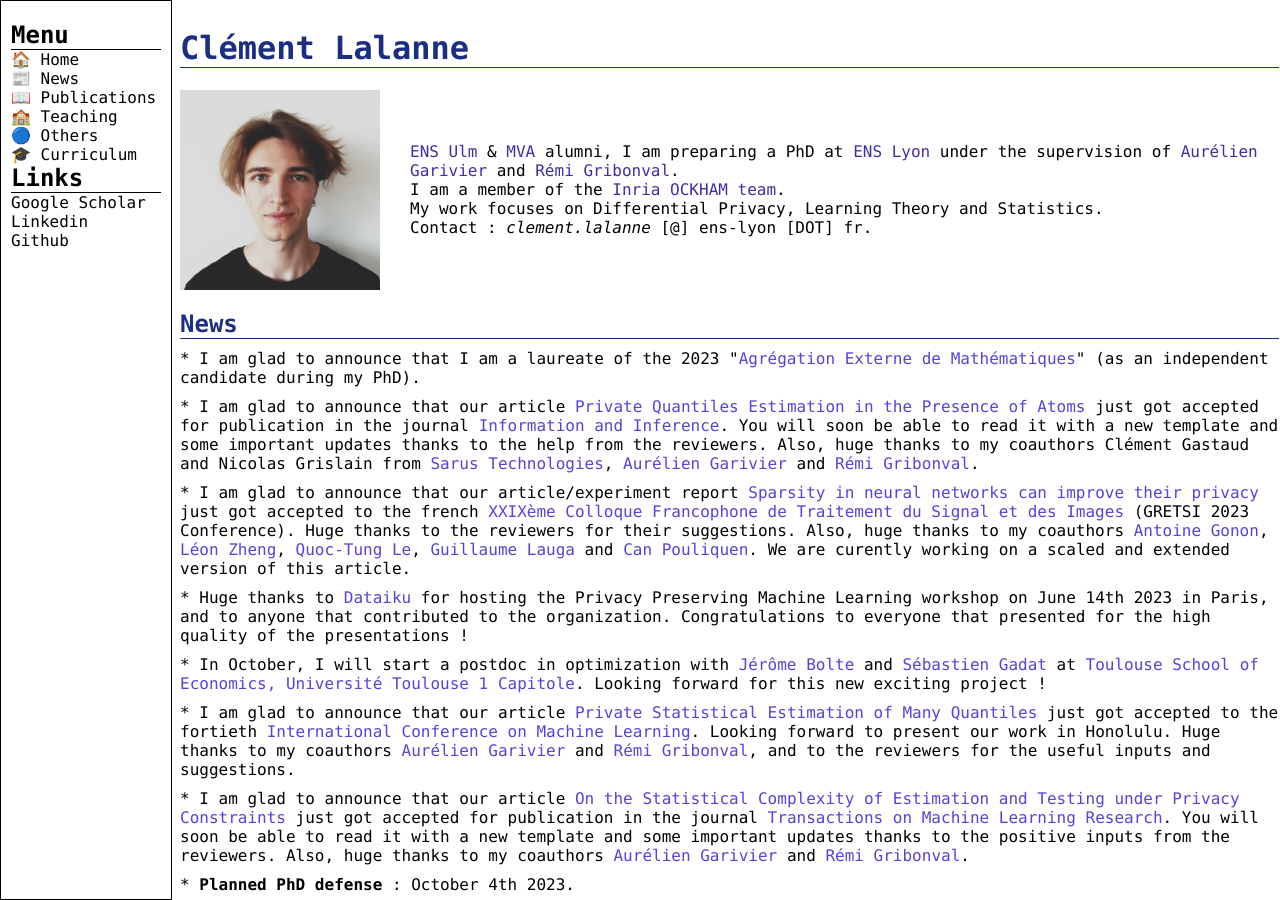
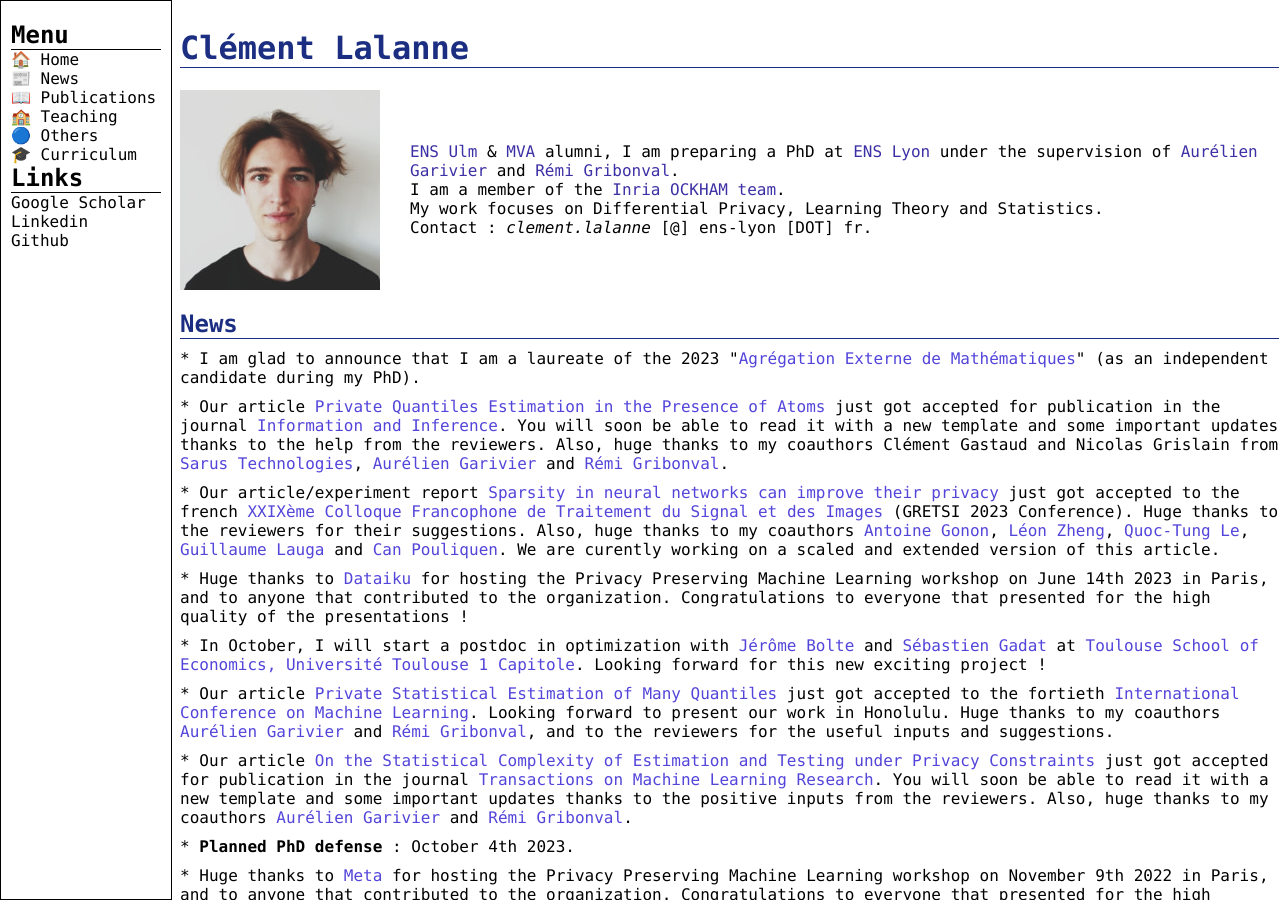
Before and after one commit to clemlal/clemlal.github.io, a Jekyll site: the page index.html, which Jekyll copies as it is, in a window 1280 px wide and 900 px high. Built offline with Jekyll 4.4.1, drawn with Linux system fonts in a browser that asks for light colours.

Commit message:
Update index.html

```diff
--- a/index.html
+++ b/index.html
@@ -135,12 +135,12 @@
       <h2>News</h2>
       <ul>
         <li>* I am glad to announce that I am a laureate of the 2023 "<a href="https://fr.wikipedia.org/wiki/Agr%C3%A9gation_de_math%C3%A9matiques" target="_blank" rel="noopener noreferrer">Agrégation Externe de Mathématiques</a>" (as an independent candidate during my PhD). </li>
-        <li>* I am glad to announce that our article <a href="https://hal.science/hal-03572701v2" target="_blank" rel="noopener noreferrer">Private Quantiles Estimation in the Presence of Atoms</a> just got accepted for publication in the journal <a href="https://academic.oup.com/imaiai" target="_blank" rel="noopener noreferrer">Information and Inference</a>. You will soon be able to read it with a new template and some important updates thanks to the help from the reviewers. Also, huge thanks to my coauthors Clément Gastaud and Nicolas Grislain from <a href="https://www.sarus.tech/" target="_blank" rel="noopener noreferrer">Sarus Technologies</a>, <a href="https://perso.ens-lyon.fr/aurelien.garivier/www.math.univ-toulouse.fr/_agarivie/index.html" target="_blank" rel="noopener noreferrer">Aurélien Garivier</a> and <a href="https://people.irisa.fr/Remi.Gribonval/" target="_blank" rel="noopener noreferrer" >Rémi Gribonval</a>.</li>
-        <li>* I am glad to announce that our article/experiment report <a href="https://hal.science/hal-04062317v2" target="_blank" rel="noopener noreferrer">Sparsity in neural networks can improve their privacy</a> just got accepted to the french <a href="https://www.gretsi.fr/" target="_blank" rel="noopener noreferrer">XXIXème Colloque Francophone de Traitement du Signal et des Images</a> (GRETSI 2023 Conference). Huge thanks to the reviewers for their suggestions. Also, huge thanks to my coauthors <a href="https://agonon.github.io/" target="_blank" rel="noopener noreferrer">Antoine Gonon</a>, <a href="https://leonzheng2.github.io/" target="_blank" rel="noopener noreferrer">Léon Zheng</a>, <a href="https://tung-qle.github.io/" target="_blank" rel="noopener noreferrer">Quoc-Tung Le</a>, <a href="https://laugaguillaume.github.io/" target="_blank" rel="noopener noreferrer">Guillaume Lauga</a> and <a href="https://perceptronium.github.io/" target="_blank" rel="noopener noreferrer">Can Pouliquen</a>. We are curently working on a scaled and extended version of this article.</li>
+        <li>* Our article <a href="https://hal.science/hal-03572701v2" target="_blank" rel="noopener noreferrer">Private Quantiles Estimation in the Presence of Atoms</a> just got accepted for publication in the journal <a href="https://academic.oup.com/imaiai" target="_blank" rel="noopener noreferrer">Information and Inference</a>. You will soon be able to read it with a new template and some important updates thanks to the help from the reviewers. Also, huge thanks to my coauthors Clément Gastaud and Nicolas Grislain from <a href="https://www.sarus.tech/" target="_blank" rel="noopener noreferrer">Sarus Technologies</a>, <a href="https://perso.ens-lyon.fr/aurelien.garivier/www.math.univ-toulouse.fr/_agarivie/index.html" target="_blank" rel="noopener noreferrer">Aurélien Garivier</a> and <a href="https://people.irisa.fr/Remi.Gribonval/" target="_blank" rel="noopener noreferrer" >Rémi Gribonval</a>.</li>
+        <li>* Our article/experiment report <a href="https://hal.science/hal-04062317v2" target="_blank" rel="noopener noreferrer">Sparsity in neural networks can improve their privacy</a> just got accepted to the french <a href="https://www.gretsi.fr/" target="_blank" rel="noopener noreferrer">XXIXème Colloque Francophone de Traitement du Signal et des Images</a> (GRETSI 2023 Conference). Huge thanks to the reviewers for their suggestions. Also, huge thanks to my coauthors <a href="https://agonon.github.io/" target="_blank" rel="noopener noreferrer">Antoine Gonon</a>, <a href="https://leonzheng2.github.io/" target="_blank" rel="noopener noreferrer">Léon Zheng</a>, <a href="https://tung-qle.github.io/" target="_blank" rel="noopener noreferrer">Quoc-Tung Le</a>, <a href="https://laugaguillaume.github.io/" target="_blank" rel="noopener noreferrer">Guillaume Lauga</a> and <a href="https://perceptronium.github.io/" target="_blank" rel="noopener noreferrer">Can Pouliquen</a>. We are curently working on a scaled and extended version of this article.</li>
         <li>* Huge thanks to <a href="https://www.dataiku.com/" target="_blank" rel="noopener noreferrer">Dataiku</a> for hosting the Privacy Preserving Machine Learning workshop on June 14th 2023 in Paris, and to anyone that contributed to the organization. Congratulations to everyone that presented for the high quality of the presentations !</li>
         <li>* In October, I will start a postdoc in optimization with <a href="https://www.tse-fr.eu/fr/people/jerome-bolte" target="_blank" rel="noopener noreferrer">Jérôme Bolte</a> and <a href="https://perso.math.univ-toulouse.fr/gadat/" target="_blank" rel="noopener noreferrer" >Sébastien Gadat</a> at <a href="https://www.ut-capitole.fr/home/the-university/faculties-schools/toulouse-school-of-economics-tse" target="_blank" rel="noopener noreferrer">Toulouse School of Economics, Université Toulouse 1 Capitole</a>. Looking forward for this new exciting project !</li>
-        <li>* I am glad to announce that our article <a href="https://arxiv.org/abs/2302.06943" target="_blank" rel="noopener noreferrer">Private Statistical Estimation of Many Quantiles</a> just got accepted to the fortieth <a href="https://icml.cc/" target="_blank" rel="noopener noreferrer">International Conference on Machine Learning</a>. Looking forward to present our work in Honolulu. Huge thanks to my coauthors <a href="https://perso.ens-lyon.fr/aurelien.garivier/www.math.univ-toulouse.fr/_agarivie/index.html" target="_blank" rel="noopener noreferrer">Aurélien Garivier</a> and <a href="https://people.irisa.fr/Remi.Gribonval/" target="_blank" rel="noopener noreferrer" >Rémi Gribonval</a>, and to the reviewers for the useful inputs and suggestions.</li>
-        <li>* I am glad to announce that our article <a href="https://arxiv.org/abs/2210.02215" target="_blank" rel="noopener noreferrer">On the Statistical Complexity of Estimation and Testing under Privacy Constraints</a> just got accepted for publication in the journal <a href="https://www.jmlr.org/tmlr/index.html" target="_blank" rel="noopener noreferrer">Transactions on Machine Learning Research</a>. You will soon be able to read it with a new template and some important updates thanks to the positive inputs from the reviewers. Also, huge thanks to my coauthors <a href="https://perso.ens-lyon.fr/aurelien.garivier/www.math.univ-toulouse.fr/_agarivie/index.html" target="_blank" rel="noopener noreferrer">Aurélien Garivier</a> and <a href="https://people.irisa.fr/Remi.Gribonval/" target="_blank" rel="noopener noreferrer" >Rémi Gribonval</a>.</li>
+        <li>* Our article <a href="https://arxiv.org/abs/2302.06943" target="_blank" rel="noopener noreferrer">Private Statistical Estimation of Many Quantiles</a> just got accepted to the fortieth <a href="https://icml.cc/" target="_blank" rel="noopener noreferrer">International Conference on Machine Learning</a>. Looking forward to present our work in Honolulu. Huge thanks to my coauthors <a href="https://perso.ens-lyon.fr/aurelien.garivier/www.math.univ-toulouse.fr/_agarivie/index.html" target="_blank" rel="noopener noreferrer">Aurélien Garivier</a> and <a href="https://people.irisa.fr/Remi.Gribonval/" target="_blank" rel="noopener noreferrer" >Rémi Gribonval</a>, and to the reviewers for the useful inputs and suggestions.</li>
+        <li>* Our article <a href="https://arxiv.org/abs/2210.02215" target="_blank" rel="noopener noreferrer">On the Statistical Complexity of Estimation and Testing under Privacy Constraints</a> just got accepted for publication in the journal <a href="https://www.jmlr.org/tmlr/index.html" target="_blank" rel="noopener noreferrer">Transactions on Machine Learning Research</a>. You will soon be able to read it with a new template and some important updates thanks to the positive inputs from the reviewers. Also, huge thanks to my coauthors <a href="https://perso.ens-lyon.fr/aurelien.garivier/www.math.univ-toulouse.fr/_agarivie/index.html" target="_blank" rel="noopener noreferrer">Aurélien Garivier</a> and <a href="https://people.irisa.fr/Remi.Gribonval/" target="_blank" rel="noopener noreferrer" >Rémi Gribonval</a>.</li>
         <li>* <strong>Planned PhD defense</strong> : October 4th 2023.</li>
         <li>* Huge thanks to <a href="https://about.meta.com/" target="_blank" rel="noopener noreferrer">Meta</a> for hosting the Privacy Preserving Machine Learning workshop on November 9th 2022 in Paris, and to anyone that contributed to the organization. Congratulations to everyone that presented for the high quality of the presentations !</li>
         <li>* Huge thanks to <a href="https://www.sarus.tech/" target="_blank" rel="noopener noreferrer">Sarus Technologies</a> for hosting the Privacy Preserving Machine Learning workshop on June 8th 2022 in Paris, and to anyone that contributed to the organization. Congratulations to everyone that presented for the high quality of the presentations !</li>
```
